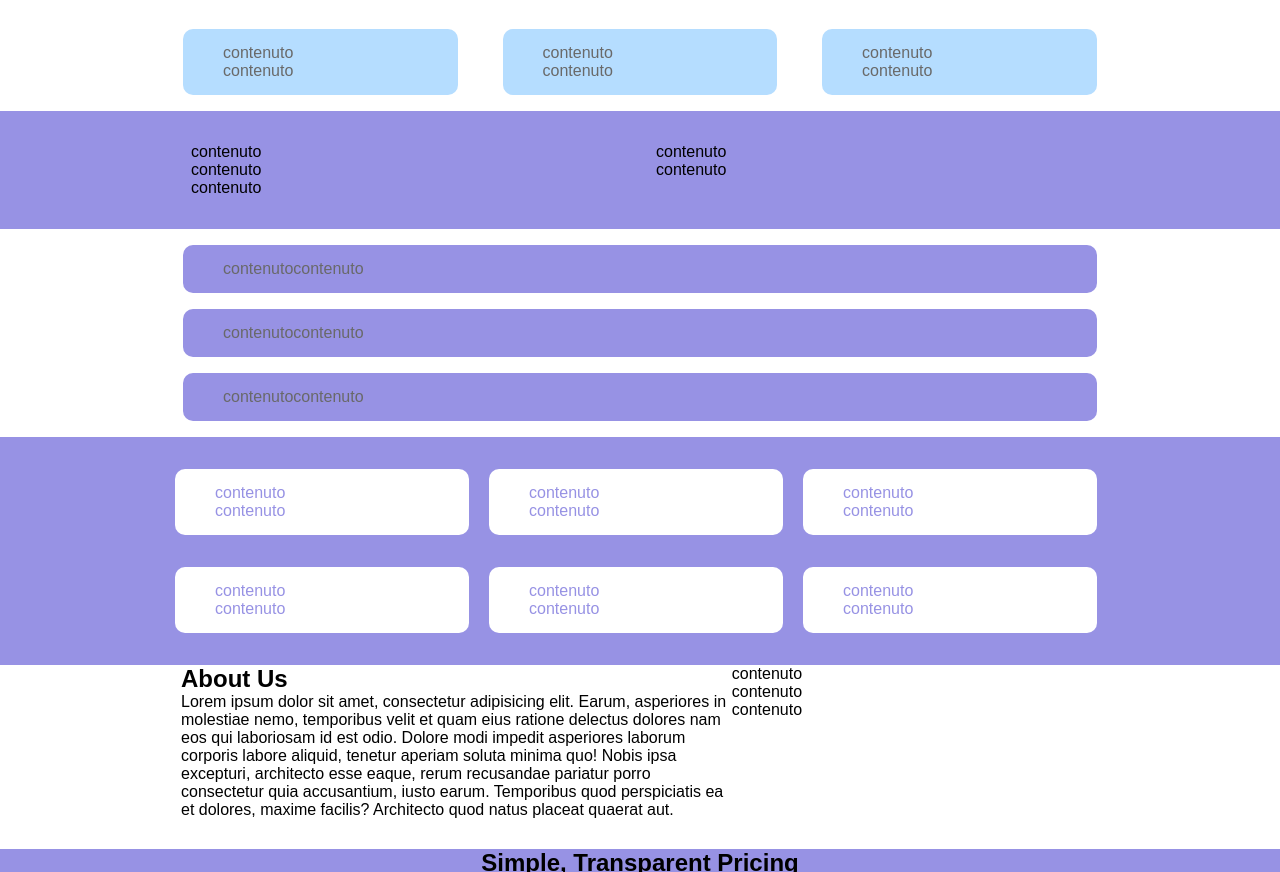
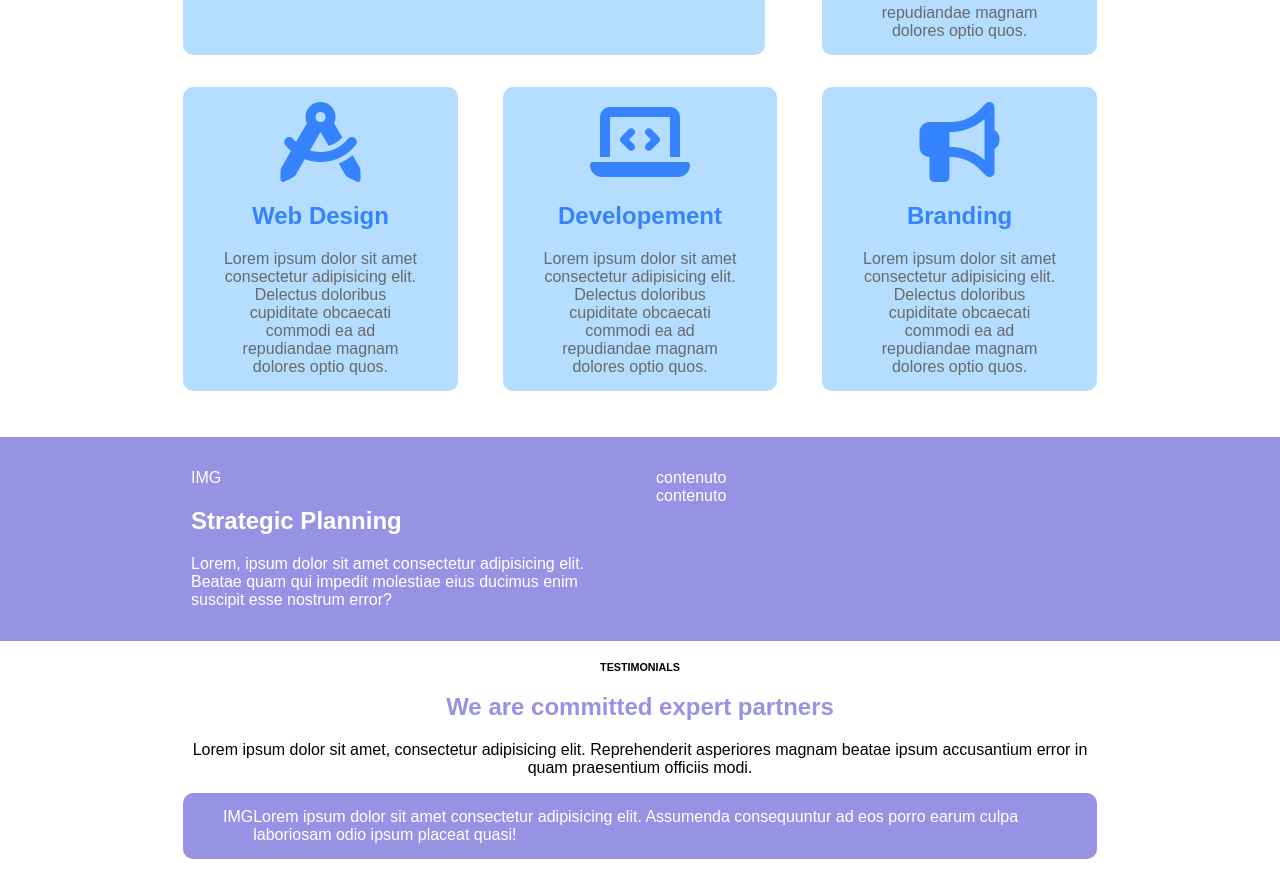
Before and after one commit to MatteoSusanna/htmlcss-responsive-layout, a plain HTML site: page index.html in a window 1280 px wide. Shown: the part 345-1217 px from the top of the page. Drawn offline with Linux system fonts and the light colour scheme.

Commit message:
Inserimento dati

```diff
--- a/css/style.css
+++ b/css/style.css
@@ -77,6 +77,15 @@ body{
     margin: 20px 0;
 }
 
+.mt-20px{
+    margin-top: 20px;
+}
+
+/*
+.font20px{
+    font-size: 70px;
+}
+*/
 
 
 /*inizio header*/
@@ -106,35 +115,72 @@ header{
 
 
 /*inizio main*/
+    /*Prima sezione*/
+
 .container .card{
     background-color: var(--primary-color-light);
     color: var(--text-first-section);
     margin: 1rem 0.5rem;
     border-radius: 10px;
     padding: 15px 40px;
-
-
 }
 
 .container-card .card:first-child .content{
     width: 100%;
+    text-align: left;
 }
 
+.container-card .card{
+    text-align: center;
+}
+
+.container-card h1, .container-card i{
+    color: var(--primary-color);
+}
+
+.container-card .card:first-child i{
+    color: var(--white-color);
+}
+
+    /*seconda sezione*/
 .strategic{
     background-color: var(--secondary-color);
+    color: var(--white-color);
 }
 
 .strategic .column{
     margin: 2rem 1rem;
 }
 
+    /*terza sezione*/
 .partners .card{
     background-color: var(--secondary-color);
 }
 
+.partners h6, .partners h1, .partners p{
+    text-align: center;
+}
+
+.partners h1{
+    color: var(--secondary-color);
+}
+
+.partners .card{
+    color: var(--white-color);
+}
+
+
+
+    /*quarta sezione*/
 .benefit {
     background-color: var(--secondary-color);
     padding: 1rem 0;
+}
+
+.benefit > h1{
+    color: var(--white-color);
+    text-align: center;
+    font-size: 40px;
 }
 
 .benefit .card{
@@ -142,10 +188,20 @@ header{
     color: var(--secondary-color);
 }
 
+.benefit .card h1{
+    font-size: 70px;
+}
+
+.benefit .card p{
+    color: var(--text-first-section);
+}
+
+    /*quinta sezione*/
 .about-us .container{
     padding: 0 1rem;
 }
 
+    /*sesta sezione*/
 .transparent{
     background-color: var(--secondary-color);
 }
--- a/index.html
+++ b/index.html
@@ -29,7 +29,7 @@
         <main>
 
             <!--prima sezione-->
-            <section class="application">
+            <section class="application mb-30px">
                 <div class="container">
                     <div class="container-card">
                         <div class="card">
@@ -38,23 +38,27 @@
                                 <p class="m-top-bot20px">Lorem ipsum dolor sit amet consectetur adipisicing elit. Eaque necessitatibus voluptates eligendi doloribus facilis quis assumenda esse cupiditate ratione officia?</p>
                                 <button class="btn-radius btn-blu"><i class="fa-brands fa-apple mr-10px"></i>App Store</button>
                             </div>
-                            <div class="content">contenuto</div>
+                            <div class="content">IMG</div>
                         </div>
                         <div class="card">
-                            <div class="content">contenuto</div>
-                            <div class="content">contenuto</div>
+                            <div class="content"><i class="fa-solid fa-file-code fa-5x"></i></div>
+                            <h1 class="m-top-bot20px">Clean Code</h1>
+                            <p>Lorem ipsum dolor sit amet consectetur adipisicing elit. Delectus doloribus cupiditate obcaecati commodi ea ad repudiandae magnam dolores optio quos.</p>
                         </div>
                         <div class="card">
-                            <div class="content">contenuto</div>
-                            <div class="content">contenuto</div>
+                            <div class="content"><i class="fa-solid fa-compass-drafting fa-5x"></i></div>
+                            <h1 class="m-top-bot20px">Web Design</h1>
+                            <p>Lorem ipsum dolor sit amet consectetur adipisicing elit. Delectus doloribus cupiditate obcaecati commodi ea ad repudiandae magnam dolores optio quos.</p>
                         </div>
                         <div class="card">
-                            <div class="content">contenuto</div>
-                            <div class="content">contenuto</div>
+                            <div class="content"><i class="fa-solid fa-laptop-code fa-5x"></i></div>
+                            <h1 class="m-top-bot20px">Developement</h1>
+                            <p>Lorem ipsum dolor sit amet consectetur adipisicing elit. Delectus doloribus cupiditate obcaecati commodi ea ad repudiandae magnam dolores optio quos.</p>
                         </div>
                         <div class="card">
-                            <div class="content">contenuto</div>
-                            <div class="content">contenuto</div>
+                            <div class="content"><i class="fa-solid fa-bullhorn fa-5x"></i></div>
+                            <h1 class="m-top-bot20px">Branding</h1>
+                            <p>Lorem ipsum dolor sit amet consectetur adipisicing elit. Delectus doloribus cupiditate obcaecati commodi ea ad repudiandae magnam dolores optio quos.</p>
                         </div>
                     </div>
                 </div>
@@ -64,9 +68,9 @@
             <section class="strategic">
                 <div class="container">
                     <div class="column">
-                        <div class="content">contenuto</div>
-                        <div class="content">contenuto</div>
-                        <div class="content">contenuto</div>
+                        <div class="content">IMG</div>
+                        <h1 class="m-top-bot20px">Strategic Planning</h1>
+                        <p>Lorem, ipsum dolor sit amet consectetur adipisicing elit. Beatae quam qui impedit molestiae eius ducimus enim suscipit esse nostrum error?</p>
                     </div>
                     <div class="column">
                         <div class="content">contenuto</div>
@@ -78,17 +82,20 @@
             <!--terza sezione-->
             <section class="partners">
                 <div class="container">
+                    <h6 class="mt-20px">TESTIMONIALS</h6>
+                    <h1 class="m-top-bot20px">We are committed expert partners</h1>
+                    <p>Lorem ipsum dolor sit amet, consectetur adipisicing elit. Reprehenderit asperiores magnam beatae ipsum accusantium error in quam praesentium officiis modi.</p>
                     <div class="card">
-                        <div class="content">contenuto</div>
-                        <div class="content">contenuto</div>
+                        <div class="content">IMG</div>
+                        <div class="content">Lorem ipsum dolor sit amet consectetur adipisicing elit. Assumenda consequuntur ad eos porro earum culpa laboriosam odio ipsum placeat quasi!</div>
                     </div>
                     <div class="card">
-                        <div class="content">contenuto</div>
-                        <div class="content">contenuto</div>
+                        <div class="content">IMG</div>
+                        <div class="content">Lorem ipsum dolor sit amet consectetur adipisicing elit. Assumenda consequuntur ad eos porro earum culpa laboriosam odio ipsum placeat quasi!</div>
                     </div>
                     <div class="card">
-                        <div class="content">contenuto</div>
-                        <div class="content">contenuto</div>
+                        <div class="content">IMG</div>
+                        <div class="content">Lorem ipsum dolor sit amet consectetur adipisicing elit. Assumenda consequuntur ad eos porro earum culpa laboriosam odio ipsum placeat quasi!</div>
                     </div>
                 </div>
             </section>
@@ -96,30 +103,37 @@
 
             <!--quarta sezione-->
             <section class="benefit">
+                <h1>Benefits of working with us</h1>
                 <div class="container">
                     <div class="card">
-                        <div class="content">contenuto</div>
-                        <div class="content">contenuto</div>
+                        <h1>01</h1>
+                        <h2 class="m-top-bot20px">Hight Quality</h2>
+                        <p>Lorem ipsum dolor sit amet consectetur adipisicing elit. Tempora voluptatum deserunt quos distinctio ipsam. Repudiandae.</p>
                     </div>
                     <div class="card">
-                        <div class="content">contenuto</div>
-                        <div class="content">contenuto</div>
+                        <h1>02</h1>
+                        <h2 class="m-top-bot20px">Creative Team</h2>
+                        <p>Lorem ipsum dolor sit amet consectetur adipisicing elit. Tempora voluptatum deserunt quos distinctio ipsam. Repudiandae.</p>
                     </div>
                     <div class="card">
-                        <div class="content">contenuto</div>
-                        <div class="content">contenuto</div>
+                        <h1>03</h1>
+                        <h2 class="m-top-bot20px">Amazing Results</h2>
+                        <p>Lorem ipsum dolor sit amet consectetur adipisicing elit. Tempora voluptatum deserunt quos distinctio ipsam. Repudiandae.</p>
                     </div>
                     <div class="card">
-                        <div class="content">contenuto</div>
-                        <div class="content">contenuto</div>
+                        <h1>04</h1>
+                        <h2 class="m-top-bot20px">Best Pricing</h2>
+                        <p>Lorem ipsum dolor sit amet consectetur adipisicing elit. Tempora voluptatum deserunt quos distinctio ipsam. Repudiandae.</p>
                     </div>
                     <div class="card">
-                        <div class="content">contenuto</div>
-                        <div class="content">contenuto</div>
+                        <h1>05</h1>
+                        <h2 class="m-top-bot20px">Innovations</h2>
+                        <p>Lorem ipsum dolor sit amet consectetur adipisicing elit. Tempora voluptatum deserunt quos distinctio ipsam. Repudiandae.</p>
                     </div>
                     <div class="card">
-                        <div class="content">contenuto</div>
-                        <div class="content">contenuto</div>
+                        <h1>06</h1>
+                        <h2 class="m-top-bot20px">24/7 Support</h2>
+                        <p>Lorem ipsum dolor sit amet consectetur adipisicing elit. Tempora voluptatum deserunt quos distinctio ipsam. Repudiandae.</p>
                     </div>
                 </div>
             </section>
@@ -128,7 +142,7 @@
             <section class="about-us mb-30px">
                 <div class="container">
                     <div class="text">
-                        <h1>About Us</h1>
+                        <h1 class="m-top-bot20px">About Us</h1>
                         <p>Lorem ipsum dolor sit amet, consectetur adipisicing elit. Earum, asperiores in molestiae nemo, temporibus velit et quam eius ratione delectus dolores nam eos qui laboriosam id est odio. Dolore modi impedit asperiores laborum corporis labore aliquid, tenetur aperiam soluta minima quo! Nobis ipsa excepturi, architecto esse eaque, rerum recusandae pariatur porro consectetur quia accusantium, iusto earum. Temporibus quod perspiciatis ea et dolores, maxime facilis? Architecto quod natus placeat quaerat aut.</p>
                     </div>
                     <div class="profilo">
```
